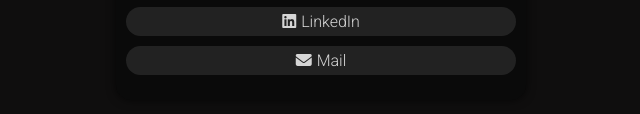
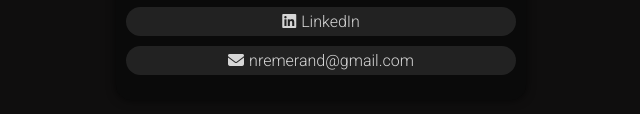
Before and after one commit to noah-rem/resume-web, a plain HTML site: page index.html in a window 1280 px wide. Shown: the part 486-600 px from the top of the page, without its empty margins (319-959 px from the left). Drawn offline with Linux system fonts and the light colour scheme.

Commit message:
Update index.html

```diff
--- a/index.html
+++ b/index.html
@@ -15,7 +15,7 @@
         <hr>
         <a target="_blank" href="https://github.com/noah-rem"><i class="fa-brands fa-github"></i>Github</a>
         <a target="_blank" href="https://www.linkedin.com/in/noah-remerand-83b2b7265/"><i class="fa-brands fa-linkedin"></i>LinkedIn</a>
-        <a target="_blank" href="mailto:nremerand@gmail.com"><i class="fa-solid fa-envelope"></i>Mail</a>
+        <a target="_blank" href="mailto:nremerand@gmail.com"><i class="fa-solid fa-envelope"></i>nremerand@gmail.com</a>
     </div>
 </body>
 </html>
```
